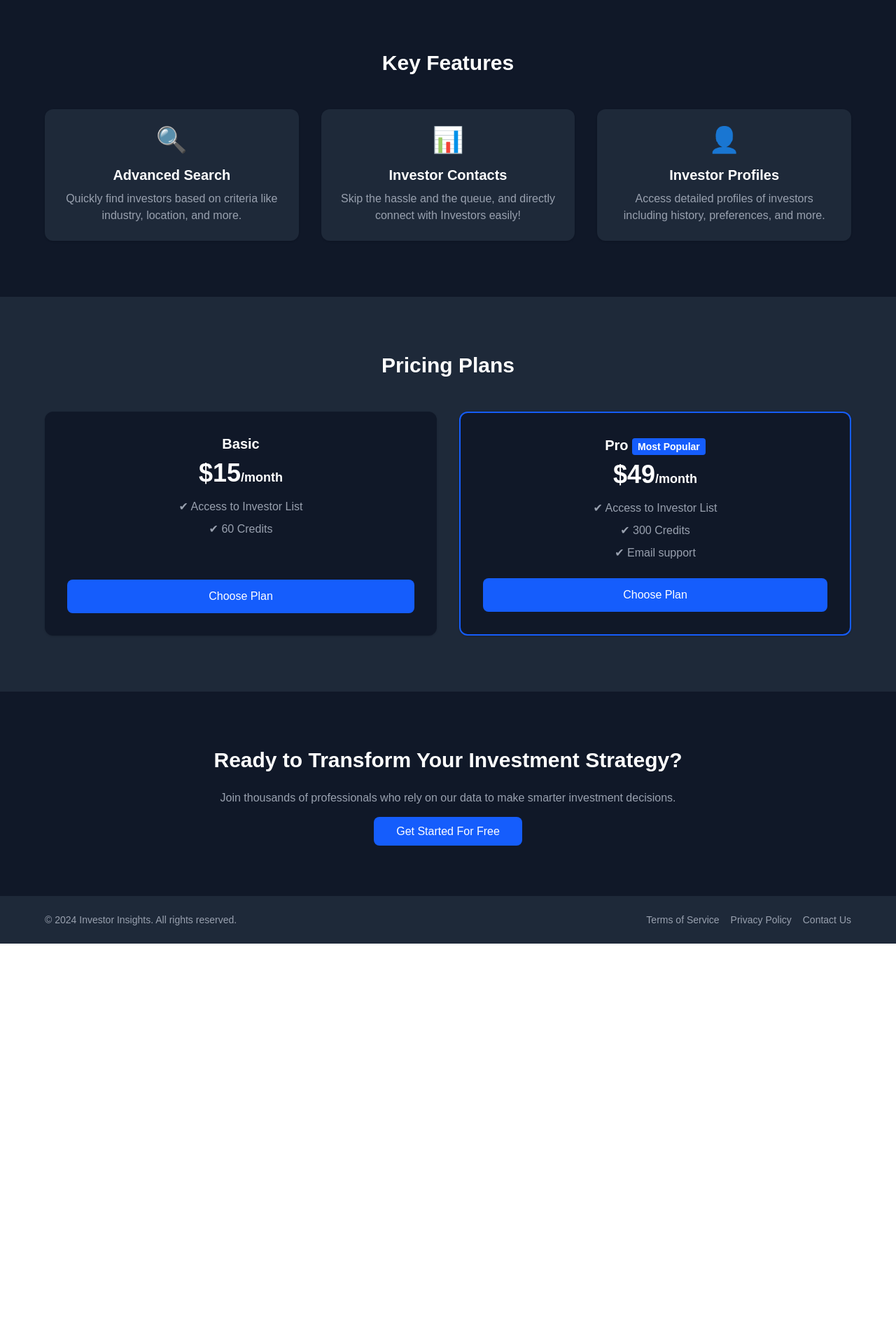
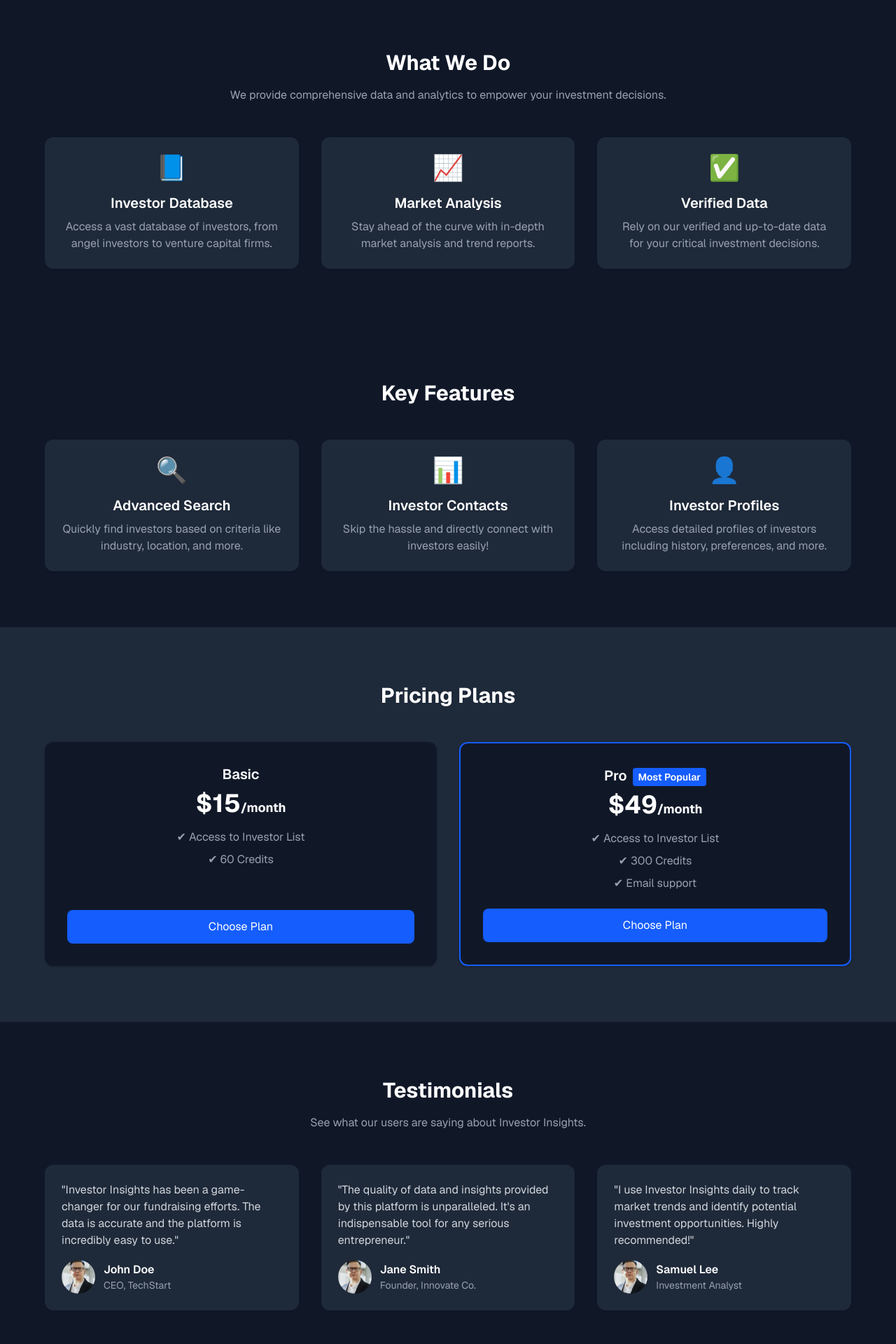
Before and after one commit to HEVAAI1/mystartupinvestors, a Next.js app: page / in a window 1280 px wide. Shown: the part 640-2560 px from the top of the page at 70% size. Before the commit the page ends 1988 px from the top, so only its background shows below. Built offline with nearby package versions, Linux system fonts and the light colour scheme.

Commit message:
Minor chagnes

```diff
--- a/src/app/page.tsx
+++ b/src/app/page.tsx
@@ -1,8 +1,17 @@
+"use client";
+
+import { motion } from "framer-motion";
+
 export default function Home() {
   return (
-    <main className="bg-gray-900 text-white">
+    <main className="bg-gray-900 text-white font-sans">
       {/* Navbar */}
-      <nav className="flex justify-between items-center px-8 py-4 bg-gray-800 shadow">
+      <motion.nav
+        initial={{ y: -50, opacity: 0 }}
+        animate={{ y: 0, opacity: 1 }}
+        transition={{ duration: 0.6 }}
+        className="flex justify-between items-center px-8 py-4 bg-gray-800 shadow"
+      >
         <div className="text-xl font-bold">Investor Insights</div>
         <ul className="hidden md:flex gap-6 text-gray-300">
           <li><a href="#features" className="hover:text-white">Features</a></li>
@@ -15,7 +24,7 @@ export default function Home() {
         >
           Get Started
         </a>
-      </nav>
+      </motion.nav>
 
       {/* Hero Section */}
       <section
@@ -23,9 +32,13 @@ export default function Home() {
         style={{ backgroundImage: "url('/hero-bg.jpg')" }}
       >
         <div className="absolute inset-0 bg-black/60"></div>
-  <div className="absolute inset-0 backdrop-grayscale"></div> {/* <-- Grayscale filter */}
-
-  <div className="relative z-10 max-w-2xl">
+        <div className="absolute inset-0 backdrop-grayscale"></div>
+        <motion.div
+          initial={{ opacity: 0, y: 30 }}
+          animate={{ opacity: 1, y: 0 }}
+          transition={{ duration: 0.8 }}
+          className="relative z-10 max-w-2xl"
+        >
           <h1 className="text-4xl md:text-6xl font-bold mb-6">
             Unlock the Power of <span className="text-blue-500">Investor Data</span>
           </h1>
@@ -38,49 +51,119 @@ export default function Home() {
           >
             Get Started Now
           </a>
-  </div>
+        </motion.div>
       </section>
 
+      {/* What We Do */}
+      <motion.section
+        initial={{ opacity: 0, y: 40 }}
+        whileInView={{ opacity: 1, y: 0 }}
+        transition={{ duration: 0.7 }}
+        viewport={{ once: true }}
+        className="py-20 px-6 md:px-16 text-center bg-gray-900"
+      >
+        <h2 className="text-3xl font-bold mb-4">What We Do</h2>
+        <p className="text-gray-400 mb-12 max-w-2xl mx-auto">
+          We provide comprehensive data and analytics to empower your investment decisions.
+        </p>
+        <div className="grid md:grid-cols-3 gap-8 max-w-6xl mx-auto">
+          {[
+            { icon: "📘", title: "Investor Database", text: "Access a vast database of investors, from angel investors to venture capital firms." },
+            { icon: "📈", title: "Market Analysis", text: "Stay ahead of the curve with in-depth market analysis and trend reports." },
+            { icon: "✅", title: "Verified Data", text: "Rely on our verified and up-to-date data for your critical investment decisions." }
+          ].map((item, i) => (
+            <motion.div
+              key={i}
+              initial={{ opacity: 0, y: 30 }}
+              whileInView={{ opacity: 1, y: 0 }}
+              transition={{ duration: 0.5, delay: i * 0.2 }}
+              viewport={{ once: true }}
+              className="p-6 bg-gray-800 rounded-xl shadow"
+            >
+              <div className="text-4xl mb-4">{item.icon}</div>
+              <h3 className="text-xl font-semibold mb-2">{item.title}</h3>
+              <p className="text-gray-400">{item.text}</p>
+            </motion.div>
+          ))}
+        </div>
+      </motion.section>
 
-      {/* Features Section */}
-      <section id="features" className="py-20 px-6 md:px-16 text-center">
+      {/* Features */}
+      <motion.section
+        id="features"
+        initial={{ opacity: 0 }}
+        whileInView={{ opacity: 1 }}
+        transition={{ duration: 0.8 }}
+        viewport={{ once: true }}
+        className="py-20 px-6 md:px-16 text-center"
+      >
         <h2 className="text-3xl font-bold mb-12">Key Features</h2>
         <div className="grid md:grid-cols-3 gap-8 max-w-6xl mx-auto">
-          <div className="p-6 bg-gray-800 rounded-xl shadow">
-            <div className="text-4xl mb-4">🔍</div>
-            <h3 className="text-xl font-semibold mb-2">Advanced Search</h3>
-            <p className="text-gray-400">
-              Quickly find investors based on criteria like industry, location, and more.
-            </p>
+          {[
+            { icon: "🔍", title: "Advanced Search", text: "Quickly find investors based on criteria like industry, location, and more." },
+            { icon: "📊", title: "Investor Contacts", text: "Skip the hassle and directly connect with investors easily!" },
+            { icon: "👤", title: "Investor Profiles", text: "Access detailed profiles of investors including history, preferences, and more." }
+          ].map((feature, i) => (
+            <motion.div
+              key={i}
+              initial={{ opacity: 0, y: 30 }}
+              whileInView={{ opacity: 1, y: 0 }}
+              transition={{ duration: 0.5, delay: i * 0.2 }}
+              viewport={{ once: true }}
+              className="p-6 bg-gray-800 rounded-xl shadow"
+            >
+              <div className="text-4xl mb-4">{feature.icon}</div>
+              <h3 className="text-xl font-semibold mb-2">{feature.title}</h3>
+              <p className="text-gray-400">{feature.text}</p>
+            </motion.div>
+          ))}
         </div>
-          <div className="p-6 bg-gray-800 rounded-xl shadow">
-            <div className="text-4xl mb-4">📊</div>
-            <h3 className="text-xl font-semibold mb-2">Investor Contacts</h3>
-            <p className="text-gray-400">
-              Skip the hassle and the queue, and directly connect with Investors easily!
-            </p>
-          </div>
-          <div className="p-6 bg-gray-800 rounded-xl shadow">
-            <div className="text-4xl mb-4">👤</div>
-            <h3 className="text-xl font-semibold mb-2">Investor Profiles</h3>
-            <p className="text-gray-400">
-              Access detailed profiles of investors including history, preferences, and more.
-            </p>
-          </div>
-        </div>
-      </section>
+      </motion.section>
 
-      {/* Pricing Section */}
-      <section id="pricing" className="py-20 px-6 md:px-16 text-center bg-gray-800">
+      {/* Pricing */}
+      <motion.section
+        id="pricing"
+        initial={{ opacity: 0 }}
+        whileInView={{ opacity: 1 }}
+        transition={{ duration: 0.8 }}
+        viewport={{ once: true }}
+        className="py-20 px-6 md:px-16 text-center bg-gray-800"
+      >
         <h2 className="text-3xl font-bold mb-12">Pricing Plans</h2>
         <div className="grid md:grid-cols-2 gap-8 max-w-6xl mx-auto">
-          {/* Basic Plan */}
-          <div className="p-8 bg-gray-900 rounded-xl shadow flex flex-col">
-            <h3 className="text-xl font-semibold mb-2">Basic</h3>
-            <p className="text-4xl font-bold mb-4">$15<span className="text-lg">/month</span></p>
+          {[
+            {
+              name: "Basic",
+              price: "$15",
+              features: ["✔ Access to Investor List", "✔ 60 Credits"],
+              highlight: false,
+            },
+            {
+              name: "Pro",
+              price: "$49",
+              features: ["✔ Access to Investor List", "✔ 300 Credits", "✔ Email support"],
+              highlight: true,
+            },
+          ].map((plan, i) => (
+            <motion.div
+              key={i}
+              initial={{ opacity: 0, y: 30 }}
+              whileInView={{ opacity: 1, y: 0 }}
+              transition={{ duration: 0.5, delay: i * 0.2 }}
+              viewport={{ once: true }}
+              className={`p-8 bg-gray-900 rounded-xl shadow flex flex-col ${plan.highlight ? "border-2 border-blue-600" : ""}`}
+            >
+              <h3 className="text-xl font-semibold mb-2">
+                {plan.name}
+                {plan.highlight && (
+                  <span className="text-sm bg-blue-600 text-white px-2 py-1 rounded ml-2">
+                    Most Popular
+                  </span>
+                )}
+              </h3>
+              <p className="text-4xl font-bold mb-4">{plan.price}<span className="text-lg">/month</span></p>
               <ul className="text-gray-400 mb-6 space-y-2">
-              <li>✔ Access to Investor List</li>
-              <li>✔ 60 Credits</li>
+                {plan.features.map((f, idx) => <li key={idx}>{f}</li>)}
               </ul>
               <a
                 href="/login"
@@ -88,46 +171,101 @@ export default function Home() {
               >
                 Choose Plan
               </a>
+            </motion.div>
+          ))}
         </div>
+      </motion.section>
 
-          {/* Pro Plan */}
-          <div className="p-8 bg-gray-900 rounded-xl shadow border-2 border-blue-600 flex flex-col">
-            <h3 className="text-xl font-semibold mb-2">Pro <span className="text-sm bg-blue-600 text-white px-2 py-1 rounded">Most Popular</span></h3>
-            <p className="text-4xl font-bold mb-4">$49<span className="text-lg">/month</span></p>
-            <ul className="text-gray-400 mb-6 space-y-2">
-              <li>✔ Access to Investor List</li>
-              <li>✔ 300 Credits</li>
-              <li>✔ Email support</li>
-            </ul>
-            <a
-              href="/login"
-              className="mt-auto px-6 py-3 bg-blue-600 rounded-lg hover:bg-blue-700 transition"
+      {/* Testimonials */}
+      <motion.section
+        initial={{ opacity: 0 }}
+        whileInView={{ opacity: 1 }}
+        transition={{ duration: 0.8 }}
+        viewport={{ once: true }}
+        className="py-20 px-6 md:px-16 text-center bg-gray-900"
       >
-              Choose Plan
-            </a>
+        <h2 className="text-3xl font-bold mb-4">Testimonials</h2>
+        <p className="text-gray-400 mb-12">See what our users are saying about Investor Insights.</p>
+        <div className="grid md:grid-cols-3 gap-8 max-w-6xl mx-auto">
+          {[
+            { text: "Investor Insights has been a game-changer for our fundraising efforts. The data is accurate and the platform is incredibly easy to use.", name: "John Doe", role: "CEO, TechStart" },
+            { text: "The quality of data and insights provided by this platform is unparalleled. It's an indispensable tool for any serious entrepreneur.", name: "Jane Smith", role: "Founder, Innovate Co." },
+            { text: "I use Investor Insights daily to track market trends and identify potential investment opportunities. Highly recommended!", name: "Samuel Lee", role: "Investment Analyst" }
+          ].map((t, i) => (
+            <motion.div
+              key={i}
+              initial={{ opacity: 0, y: 20 }}
+              whileInView={{ opacity: 1, y: 0 }}
+              transition={{ duration: 0.5, delay: i * 0.2 }}
+              viewport={{ once: true }}
+              className="p-6 bg-gray-800 rounded-xl shadow text-left"
+            >
+              <p className="text-gray-300 mb-4">"{t.text}"</p>
+              <div className="flex items-center gap-3">
+                <img
+                  src="/PlaceholderProfilePhoto.png"
+                  alt={t.name}
+                  className="w-12 h-12 rounded-full object-cover"
+                />
+                <div>
+                  <div className="font-semibold">{t.name}</div>
+                  <div className="text-sm text-gray-400">{t.role}</div>
                 </div>
+              </div>
+            </motion.div>
+          ))}
+        </div>
+      </motion.section>
 
+      {/* FAQs */}
+
+            {/* FAQ Section */}
+      <motion.section
+        id="faq"
+        initial={{ opacity: 0, y: 40 }}
+        whileInView={{ opacity: 1, y: 0 }}
+        transition={{ duration: 0.7 }}
+        viewport={{ once: true }}
+        className="py-20 px-6 md:px-16 text-center bg-gray-800"
+      >
+        <h2 className="text-3xl font-bold mb-6">Frequently Asked Questions</h2>
+        <p className="text-gray-400 mb-12">
+          Here are some of the most common questions we get.
+        </p>
+
+        <div className="max-w-3xl mx-auto space-y-4 text-left">
+          {[
+            {
+              q: "How accurate is the data?",
+              a: "Our data is constantly updated and verified from multiple reliable sources to ensure high accuracy.",
+            },
+            {
+              q: "Can I cancel my subscription at any time?",
+              a: "Yes — you can cancel anytime from your account settings. Your access continues until the end of the paid period.",
+            },
+            {
+              q: "Do you offer a trial period?",
+              a: "Yes, we offer a 7-day free trial so you can explore the platform before committing.",
+            },
+          ].map((faq, i) => (
+            <motion.div
+              key={i}
+              initial={{ opacity: 0, y: 20 }}
+              whileInView={{ opacity: 1, y: 0 }}
+              transition={{ duration: 0.4, delay: i * 0.15 }}
+              viewport={{ once: true }}
+              className="p-6 bg-gray-900 rounded-xl shadow"
+            >
+              <h3 className="font-semibold text-lg mb-2">{faq.q}</h3>
+              <p className="text-gray-400">{faq.a}</p>
+            </motion.div>
+          ))}
         </div>
-      </section>
+      </motion.section>
 
-      {/* CTA Section */}
-      <section id="contact" className="py-20 px-6 md:px-16 text-center">
-        <h2 className="text-3xl font-bold mb-6">
-          Ready to Transform Your Investment Strategy?
-        </h2>
-        <p className="text-gray-400 mb-6 max-w-2xl mx-auto">
-          Join thousands of professionals who rely on our data to make smarter investment decisions.
-        </p>
-        <a
-          href="/login"
-          className="px-8 py-3 bg-blue-600 text-white rounded-lg hover:bg-blue-700 transition"
-        >
-          Get Started For Free
-        </a>
-      </section>
 
       {/* Footer */}
-      <footer className="bg-gray-800 py-6 px-6 md:px-16 text-gray-400 text-sm flex justify-between">
+      <footer className="bg-gray-900 py-6 px-6 md:px-16 text-gray-400 text-sm flex justify-between">
         <div>© 2024 Investor Insights. All rights reserved.</div>
         <div className="flex gap-4">
           <a href="#">Terms of Service</a>
```
Also changed, not shown: package.json (+7 -6 lines), public/PlaceholderProfilePhoto.png (added), 1 other file (tests, documents, lock files or other folders). Lines whose indentation alone changed are shown as unchanged.
